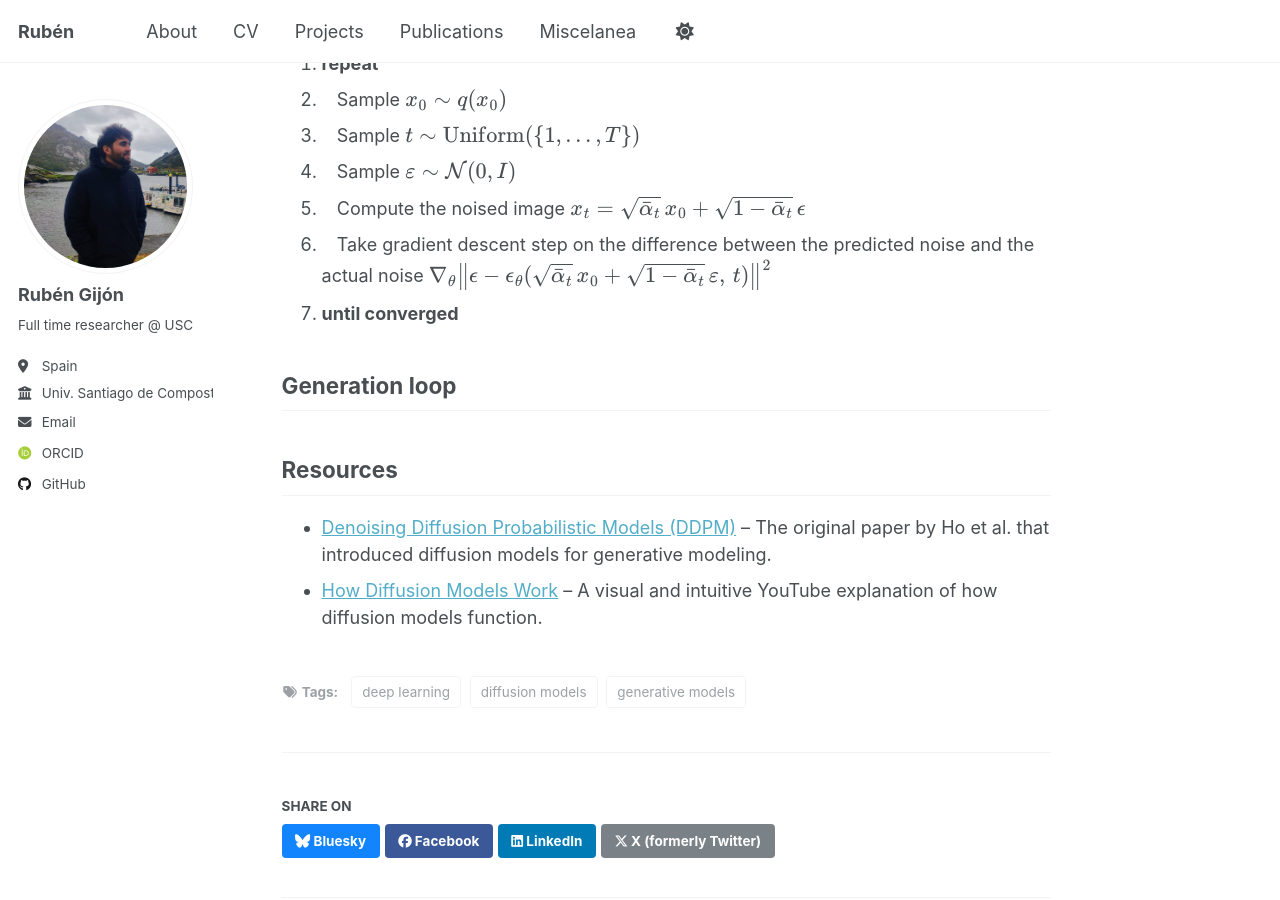
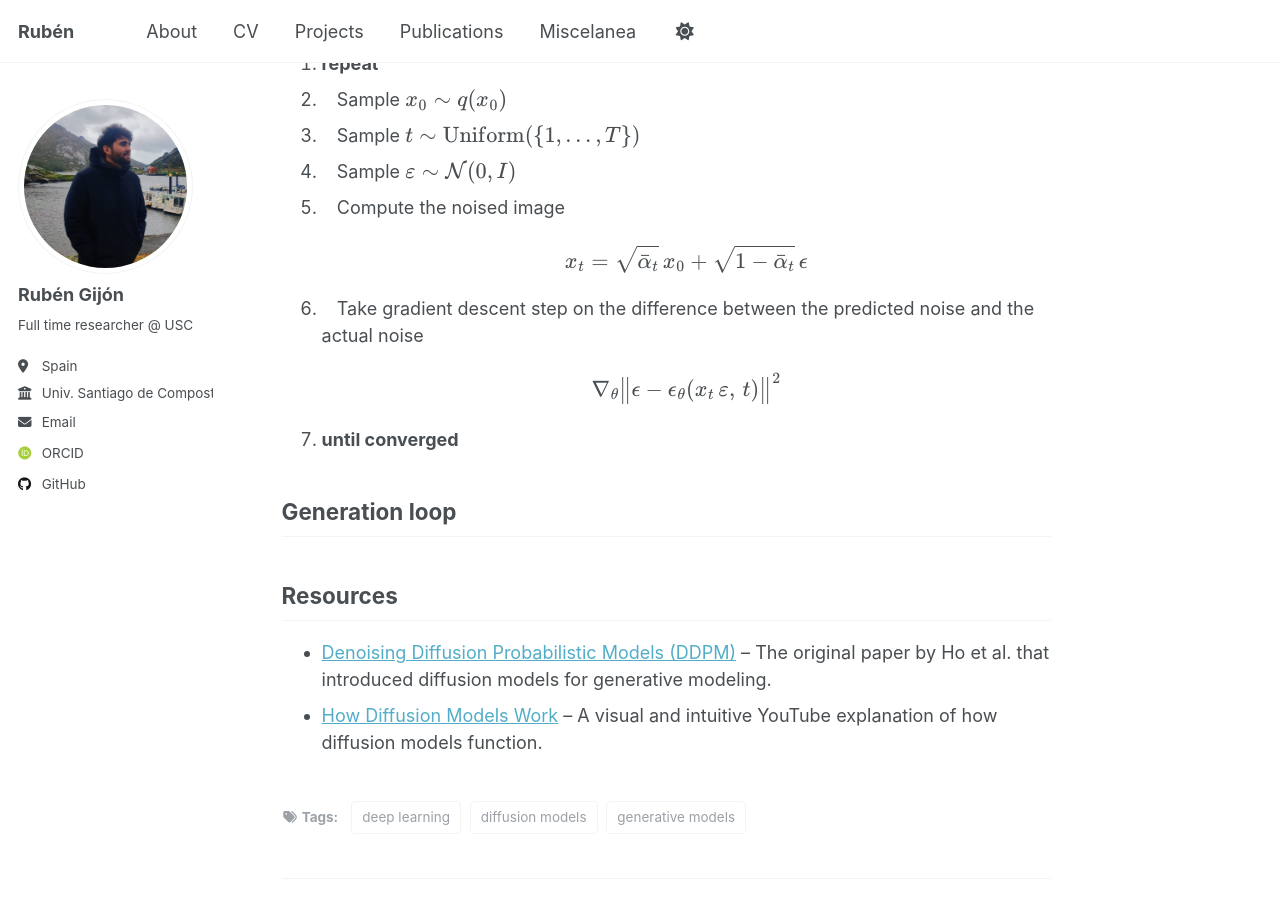
Before and after one commit to rubzip/rubzip.github.io, a Jekyll site: the page built from _posts/2025-08-01-diffusion.md, in a window 1280 px wide and 900 px high, scrolled down 10965 px. Built offline with Jekyll 4.4.1, drawn with Linux system fonts in a browser that asks for light colours; some web fonts are replaced; a script that is not in the unit is left out.

Commit message:
Update 2025-08-01-diffusion.md

```diff
--- a/_posts/2025-08-01-diffusion.md
+++ b/_posts/2025-08-01-diffusion.md
@@ -338,10 +338,12 @@ The loss function is trained to be able to predict the noise that was added to a
 3. &nbsp;&nbsp;&nbsp;Sample $$t \sim \text{Uniform}(\{1, \dots, T\})$$
 4. &nbsp;&nbsp;&nbsp;Sample $$\varepsilon \sim \mathcal{N}(0, I)$$
 5. &nbsp;&nbsp;&nbsp;Compute the noised image
+
    $$x_t = \sqrt{\bar{\alpha}_t}\,x_0 + \sqrt{1 - \bar{\alpha}_t}\,\epsilon$$
-6. &nbsp;&nbsp;&nbsp;Take gradient descent step on the difference between the predicted noise and the actual noise
-   $$\nabla_\theta \big\| \epsilon - \epsilon_\theta(\sqrt{\bar{\alpha}_t}\,x_0 + \sqrt{1 - \bar{\alpha}_t}\,\varepsilon,\, t) \big\|^2$$
-7. **until converged**
+7. &nbsp;&nbsp;&nbsp;Take gradient descent step on the difference between the predicted noise and the actual noise
+
+   $$\nabla_\theta \big\| \epsilon - \epsilon_\theta(x_t\,\varepsilon,\, t) \big\|^2$$
+8. **until converged**
 
 ## Generation loop
 
```
